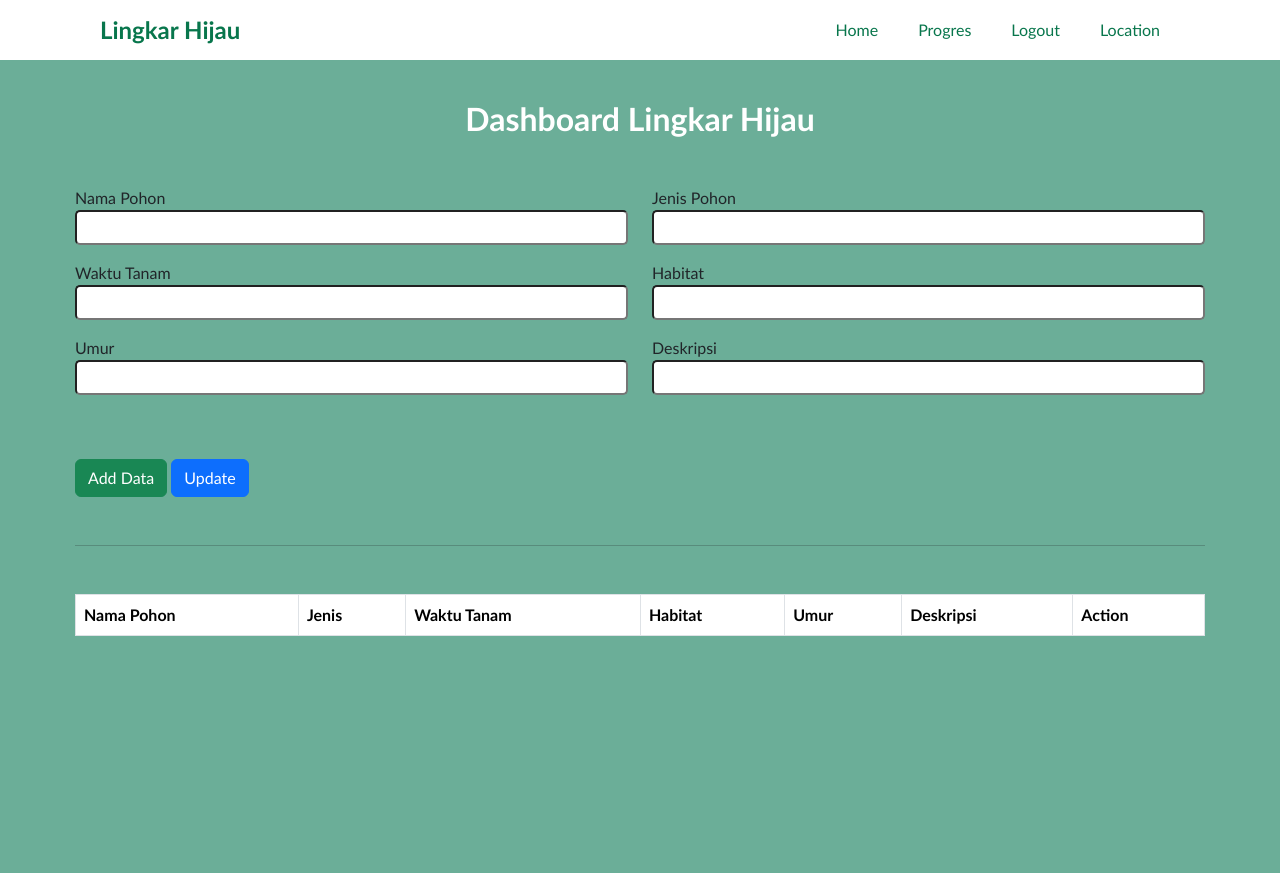
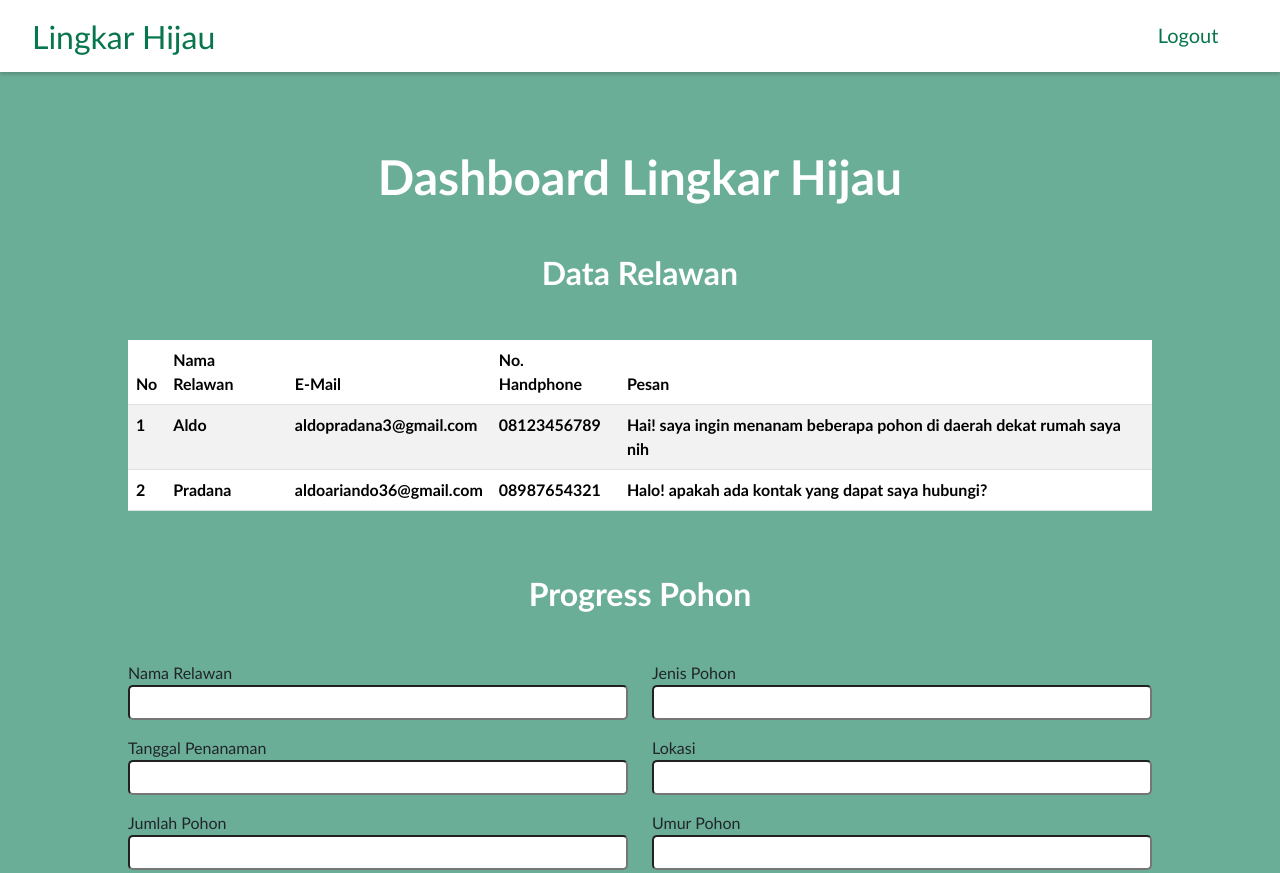
Before and after one commit to OktoniusZ/lingkar-hijau, a website built with webpack: page src/templates/dashboard/dashboard.html in a window 1280 px wide. Shown: the top 873 px of the page. Built offline with nearby package versions, Linux system fonts and the light colour scheme.

Commit message:
Update responsive halaman admin
menambah fitur responsive pada halaman admin

```diff
--- a/src/templates/dashboard/dashboard.css
+++ b/src/templates/dashboard/dashboard.css
@@ -6,60 +6,84 @@
 }
 
 body {
-  min-height: 100vh;
+  margin: 0;
+  padding: 0;
+  width: 100%;
+  height: 100%;
+  text-decoration: none;
   background: #6bae98;
 }
 /* navabr admin */
-header {
+.app-bar {
+  padding: 8px 16px;
+  display: grid;
+  grid-template-columns: auto 1fr auto;
+  gap: 10px;
+  position: fixed;
   width: 100%;
-  padding: 0 100px;
-  box-sizing: border-box;
-  position: absolute;
+  background-color: #ffffff;
   top: 0;
-  left: 0;
-  background: #ffffff;
-}
-header .logo {
-  height: 60px;
-  line-height: 60px;
-  font-size: 24px;
-  font-weight: bold;
-  float: left;
-  color: #08764c;
-}
-header nav {
-  float: right;
+  z-index: 10000;
+  box-shadow: 0 2px 4px 0 rgba(0, 0, 0, 0.2);
 }
 
-header nav ul {
+.app-bar .app-bar__menu {
   display: flex;
-  margin: 0;
-  padding: 0;
+  align-items: center;
+  background-color: #ffffff;
 }
 
-header nav ul li {
-  list-style: none;
+.app-bar .app-bar__menu button {
+  background-color: transparent;
+  border: none;
+  font-size: 24px;
+  padding: 14px;
+  cursor: pointer;
 }
 
-header nav ul li a {
-  height: 60px;
-  display: block;
-  text-decoration: none;
-  line-height: 60px;
-  color: #08764c;
-  padding: 0 20px;
+.app-bar .app-bar__brand {
+  display: flex;
+  align-items: center;
 }
 
-header nav ul li a:hover {
-  color: #ffffff;
-  background-color: #08764c;
-  border-radius: 30px;
+.app-bar .app-bar__brand h1 {
+  color: #08764c;
+  font-size: 22px;
+  user-select: none;
+  padding-top: 10px;
+}
+
+.app-bar .app-bar__navigation {
+  position: absolute;
+  top: 70px;
+  left: -180px;
+  width: 150px;
+  transition: all 0.3s;
+  overflow: hidden;
+  list-style: none;
+  margin: 0;
+  background-color: #ffffff;
+  display: flex;
+}
+
+.app-bar .app-bar__navigation.open {
+  left: 0;
+}
+
+.app-bar .app-bar__navigation ul li a {
+  display: inline-block;
+  text-decoration: none;
+  color: #08764c;
+  padding: 12px;
+  width: 100%;
+  font-size: 20px;
 }
 
 .container-admin {
-  margin-top: 100px;
-  margin-left: 75px;
-  margin-right: 75px;
+  padding-top: 100px;
+  align-items: center;
+  margin: 0 auto;
+  width: 80%;
 }
 
 .container-admin h2 {
@@ -77,71 +101,40 @@ header nav ul li a:hover {
   height: 35px;
   border-radius: 5px;
 }
-/* table {
-  width: 80%;
-  margin: 40px auto;
-  background-color: #ffffff;
-  border-radius: 15px;
+
+@media screen and (min-width: 660px) {
+  .app-bar {
+    grid-template-columns: 1fr auto;
+    padding: 8px 32px;
   }
 
-table .list {
-  text-align: center;
+  .app-bar .app-bar__brand h1 {
+    font-size: 1.5em;
+  }
+
+  .app-bar .app-bar__menu {
+    display: none;
+  }
+
+  .app-bar .app-bar__navigation {
+    position: static;
     width: 100%;
   }
 
-td {
-  text-align: left;
-  padding: 8px 15px;
-  border: 2px solid #c6baba;
-  border-radius: 15px;
+  .app-bar .app-bar__navigation ul li {
+    display: inline-block;
   }
 
-tr:nth-child(even),
-table.list thread > tr {
-  background-color: #c6baba;
+  .app-bar .app-bar__navigation ul li a {
+    display: inline-block;
+    width: 120px;
+    text-align: center;
+    margin: 0;
+  }
 }
 
-input[type='text'],
-input[type='number'],
-input[type='datetime'] {
-  padding: 12px 20px;
-  margin: 8px 0;
-  display: inline-block;
-  width: 91%;
-  border: 1px solid #c6baba;
-  border-radius: 4px;
+@media screen and (min-width: 800px) {
+  .app-bar .app-bar__brand h1 {
+    font-size: 2em;
   }
-input[type='submit'],
-input[type='reset'] {
-  display: inline-block;
-  border: none;
-  padding: 6px 12px;
-  margin: 15px 0 10px;
-  font-size: 1rem;
-  cursor: pointer;
-  background: #08764c;
-  outline: none;
-  border-radius: 25px;
 }
-
-input[type='submit']:hover {
-  background: #953a01;
-}
-input[type='reset']:hover {
-  background: #953a01;
-}
-
-button {
-  background: #08764c;
-  cursor: pointer;
-  border-radius: 25px;
-  display: inline-block;
-  margin: 15px 0 10px;
-  border: none;
-  outline: none;
-  font-size: 1rem;
-  padding: 6px 12px;
-}
-button:hover {
-  background: #08764c;
-} */
--- a/src/templates/dashboard/dashboard.html
+++ b/src/templates/dashboard/dashboard.html
@@ -5,161 +5,136 @@
     <meta http-equiv="X-UA-Compatible" content="IE=edge" />
     <meta name="viewport" content="width=device-width, initial-scale=1.0" />
     <title>Document</title>
-    <link
-      href="https://cdn.jsdelivr.net/npm/bootstrap@5.3.0-alpha3/dist/css/bootstrap.min.css"
-      rel="stylesheet"
-      integrity="sha384-KK94CHFLLe+nY2dmCWGMq91rCGa5gtU4mk92HdvYe+M/SXH301p5ILy+dN9+nJOZ"
-      crossorigin="anonymous" />
+    <link href="https://cdn.jsdelivr.net/npm/bootstrap@5.3.0-alpha3/dist/css/bootstrap.min.css" rel="stylesheet" integrity="sha384-KK94CHFLLe+nY2dmCWGMq91rCGa5gtU4mk92HdvYe+M/SXH301p5ILy+dN9+nJOZ" crossorigin="anonymous" />
     <link rel="stylesheet" href="dashboard.css" />
   </head>
   <body>
-    <header>
-      <div class="logo">Lingkar Hijau</div>
-      <nav>
-        <ul>
-          <li><a href="#Home">Home</a></li>
-          <li><a href="#Progres">Progres</a></li>
+    <header class="app-bar">
+      <div class="app-bar__menu">
+        <button id="hamburgerButton">☰</button>
+      </div>
+      <div class="app-bar__brand">
+        <h1>Lingkar Hijau</h1>
+      </div>
+      <nav id="navigationDrawer" class="app-bar__navigation">
+        <ul style="list-style: none" class="mb-0">
           <li><a href="#Login">Logout</a></li>
-          <li><a href="#Location">Location</a></li>
         </ul>
       </nav>
     </header>
-
+    <main>
       <div class="container-admin">
-      <h2 class="mt-5 mb-5">Dashboard Lingkar Hijau</h2>
+        <h2 class="mt-5 mb-5 display-5">Dashboard Lingkar Hijau</h2>
+        <h2 class="mt-5 mb-5">Data Relawan</h2>
+        <div class="row">
+          <div class="col-12 table-responsive">
+            <table class="table table-striped" id="crudTable">
+              <thead>
+                <tr>
+                  <th>No</th>
+                  <th>Nama Relawan</th>
+                  <th>E-Mail</th>
+                  <th>No. Handphone</th>
+                  <th>Pesan</th>
+                </tr>
+              </thead>
+              <tbody>
+                <tr>
+                  <th scope="row">1</th>
+                  <th>Aldo</th>
+                  <th>aldopradana3@gmail.com</th>
+                  <th>08123456789</th>
+                  <th>Hai! saya ingin menanam beberapa pohon di daerah dekat rumah saya nih</th>
+                </tr>
+                <tr>
+                  <th scope="row">2</th>
+                  <th>Pradana</th>
+                  <th>aldoariando36@gmail.com</th>
+                  <th>08987654321</th>
+                  <th>Halo! apakah ada kontak yang dapat saya hubungi?</th>
+                </tr>
+              </tbody>
+            </table>
+          </div>
+        </div>
+        <h2 class="mt-5 mb-5">Progress Pohon</h2>
         <div class="mb-5">
           <div class="row">
             <div class="form-group col-md-6 mb-3">
-            <label for="nama-pohon">Nama Pohon</label>
-            <input
-              type="text"
-              name="nama-pohon"
-              class="form-dash"
-              id="nama-pohon" />
+              <label for="nama-pohon">Nama Relawan</label>
+              <input type="text" name="nama-relawan" class="form-dash" id="nama-relawan" />
             </div>
             <div class="form-group col-md-6 mb-3">
               <label for="jenis-pohon">Jenis Pohon</label>
-            <input
-              type="text"
-              name="jenis-pohon"
-              class="form-dash"
-              id="jenis-pohon" />
+              <input type="text" name="jenis-pohon" class="form-dash" id="jenis-pohon" />
             </div>
             <div class="form-group col-md-6 mb-3">
-            <label for="tgl-tanam">Waktu Tanam</label>
-            <input
-              type="datetime"
-              name="tgl-tanam"
-              class="form-dash"
-              id="tgl-tanam" />
+              <label for="tgl-tanam">Tanggal Penanaman</label>
+              <input type="datetime" name="tgl-tanam" class="form-dash" id="tgl-tanam" />
             </div>
             <div class="form-group col-md-6 mb-3">
-            <label for="habitat-pohon">Habitat</label>
-            <input
-              type="text"
-              name="habitat-pohon"
-              class="form-dash"
-              id="habitat-pohon" />
+              <label for="habitat-pohon">Lokasi</label>
+              <input type="text" name="lokasi-pohon" class="form-dash" id="lokasi-pohon" />
             </div>
             <div class="form-group col-md-6 mb-3">
-            <label for="umur-pohon">Umur</label>
-            <input
-              type="number"
-              name="umur-pohon"
-              class="form-dash"
-              id="umur-pohon" />
+              <label for="umur-pohon">Jumlah Pohon</label>
+              <input type="number" name="jumlah-pohon" class="form-dash" id="jumlah-pohon" />
             </div>
             <div class="form-group col-md-6 mb-3">
-            <label for="desc-pohon">Deskripsi</label>
-            <input
-              type="text"
-              name="desc-pohon"
-              class="form-dash"
-              id="desc-pohon" />
+              <label for="desc-pohon">Umur Pohon</label>
+              <input type="number" name="umur-pohon" class="form-dash" id="umur-pohon" />
             </div>
 
             <div class="col-lg-12 mt-5">
-            <button class="btn btn-success" id="Submit" onclick="AddData()">
-              Add Data
-            </button>
-            <button class="btn btn-primary" id="Update" onclick="AddData()">
-              Update
-            </button>
-          </div>
+              <button class="btn btn-success" id="Submit" onclick="AddData()">Add Data</button>
+              <button class="btn btn-primary" id="Update" onclick="AddData()">Update</button>
             </div>
           </div>
 
           <hr />
           <div class="row mt-5">
-        <div class="col-12">
-          <table class="table table-bordered" id="crudTable">
+            <div class="col-12 table-responsive">
+              <table class="table table-striped table-bordered" id="crudTable">
                 <thead>
                   <tr>
-                <th>Nama Pohon</th>
-                <th>Jenis</th>
-                <th>Waktu Tanam</th>
-                <th>Habitat</th>
+                    <th>No</th>
+                    <th>Nama Relawan</th>
+                    <th>Tanggal</th>
+                    <th>Jumlah</th>
+                    <th>Jenis Pohon</th>
+                    <th>Lokasi</th>
                     <th>Umur</th>
-                <th>Deskripsi</th>
                     <th>Action</th>
                   </tr>
                 </thead>
+                <tbody>
+                  <tr>
+                    <th scope="row">1</th>
+                    <th>Aldo</th>
+                    <th>12 Juni 2023</th>
+                    <th>100</th>
+                    <th>Pohon Karet</th>
+                    <th>Bandung</th>
+                    <th>2 tahun</th>
+                    <th><button type="button" class="btn btn-success">Edit</button> <button type="button" class="btn btn-danger">Hapus</button></th>
+                  </tr>
+                  <tr>
+                    <th scope="row">2</th>
+                    <th>Pradana</th>
+                    <th>21 Juni 2023</th>
+                    <th>50</th>
+                    <th>Pohon Jati</th>
+                    <th>Lamongan</th>
+                    <th>3 tahun</th>
+                    <th><button type="button" class="btn btn-success">Edit</button> <button type="button" class="btn btn-danger">Hapus</button></th>
+                  </tr>
+                </tbody>
               </table>
             </div>
           </div>
         </div>
-    <!-- </div>
-          <table>
-            <tr>
-              <td>
-                <form autocomplete="off" onsubmit="onFormSubmit()">
-                  <div>
-                    <label for="nama-pohon">Nama Pohon</label>
-                    <input type="text" name="nama-pohon" id="nama-pohon" />
       </div>
-                  <div>
-                    <label for="jenis-pohon">Jenis Pohon</label>
-                    <input type="text" name="jenis-pohon" id="jenis-pohon" />
-                  </div>
-                  <div>
-                    <label for="tgl-tanam">Waktu Penanaman Pohon</label>
-                    <input type="datetime" name="tgl-tanam" id="tgl-tanam" />
-                  </div>
-                  <div>
-                    <label for="habitat-pohon">Habitat</label>
-                    <input type="text" name="habitat-pohon" id="habitat-pohon" />
-                  </div>
-                  <div>
-                    <label for="umur-pohon">Umur Pohon</label>
-                    <input type="number" name="umur-pohon" id="umur-pohon" />
-                  </div>
-                  <div>
-                    <label for="desc-pohon">Deskripsi Pohon</label>
-                    <input type="text" name="desc-pohon" id="desc-pohon" />
-                  </div>
-
-                  <div class="form-action-button">
-                    <input type="submit" value="submit" />
-                    <input type="reset" value="reset" />
-                  </div>
-                </form>
-
-                <td>
-                  <table class="list" id="admin-list">
-                    <thead>
-                      <tr>
-                        <th>Nama</th>
-                        <th>Jenis</th>
-                        <th>Habitat </th>
-                        <th>Waktu Penanaman</th>
-                        <th>Umur</th>
-                        <th>Deskripsi</th>
-                      </tr>
-                    </thead>
-                  </table>
-                </td>
-              </td>
-            </tr>
-          </table> -->
+    </main>
+    <script src="dashboard.js"></script>
   </body>
 </html>
--- /dev/null
+++ b/src/templates/dashboard/dashboard.js
@@ -0,0 +1,13 @@
+const menu = document.querySelector("#hamburgerButton");
+const main = document.querySelector("main");
+const footer = document.querySelector("footer");
+const drawer = document.querySelector("#navigationDrawer");
+
+menu.addEventListener("click", function (event) {
+  drawer.classList.toggle("open");
+  event.stopPropagation();
+});
+
+main.addEventListener("click", function () {
+  drawer.classList.remove("open");
+});
```
Also changed, not shown: src/templates/login/login.css (+39 -11 lines), src/templates/login/login.html (+1 -1 lines). Lines whose indentation alone changed are shown as unchanged.
